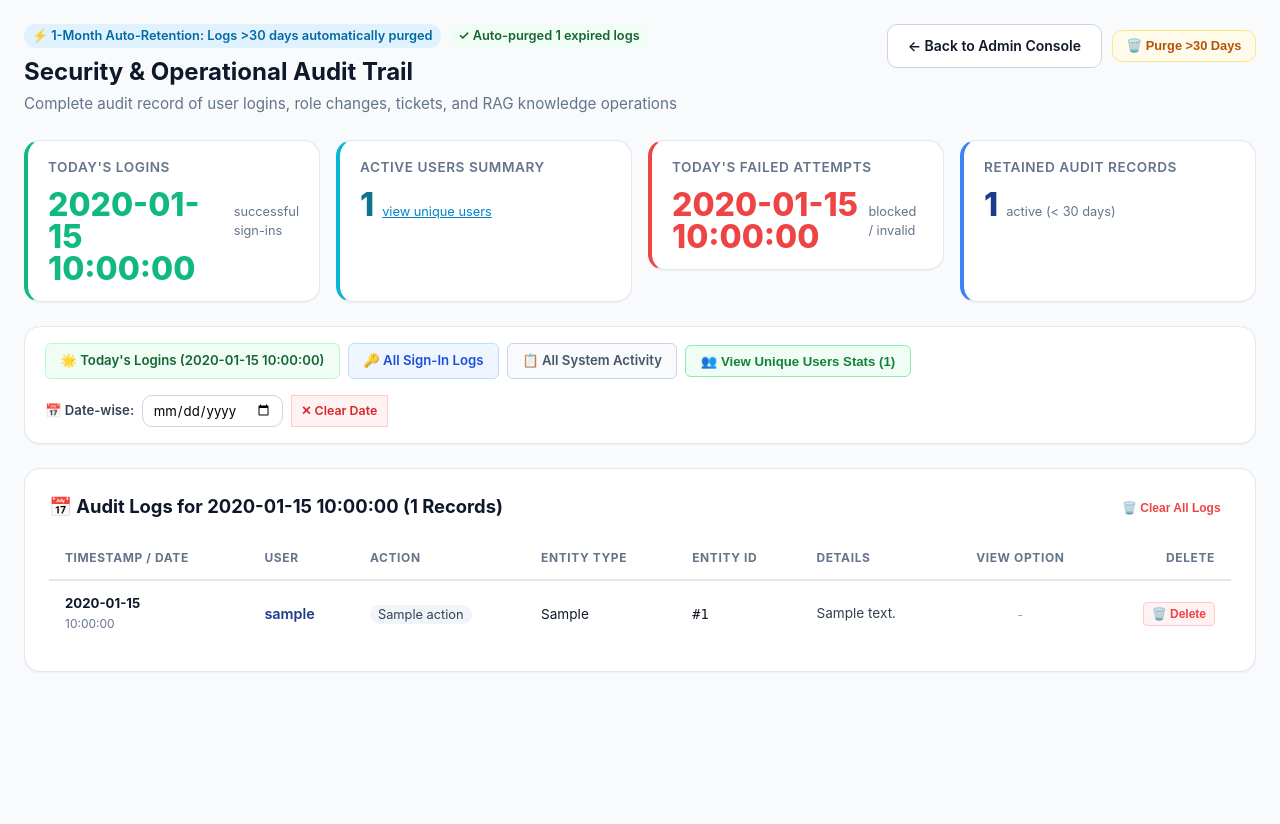
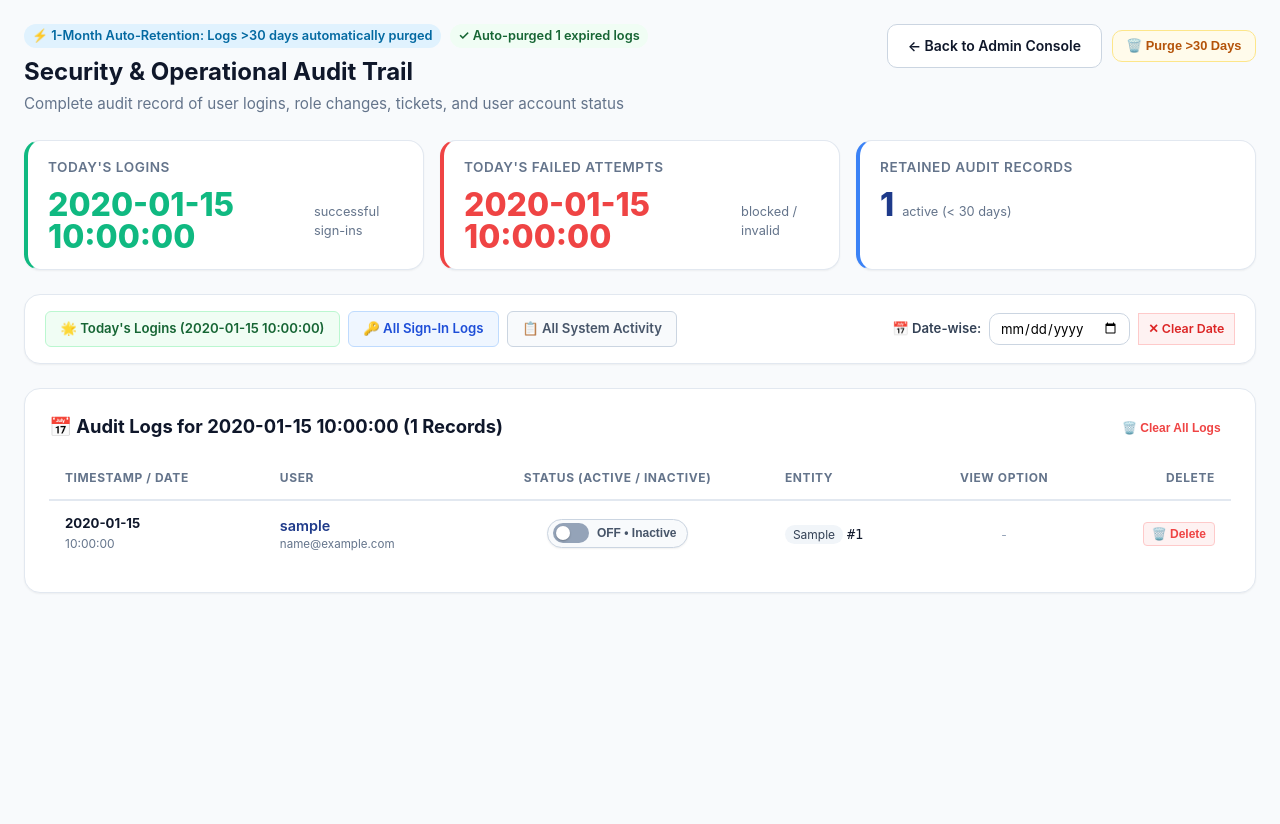
Before and after one commit to 0saran444-boop/AI-CHATBOT-RAG-Powered-IT-Helpdesk-Knowledge-System-, a Python web app: template backend/templates/admin/audit_logs.html in a window 1280 px wide. Run offline with Jinja, Linux system fonts and the light colour scheme; the template is opened without the code that fills it: most values are stand-ins (such as "Sample title", 1, 10 or a date in 2020).

Commit message:
feat: delete Active card and Details column from audit logs, add Status Active/Inactive toggle button

```diff
--- a/backend/routes/admin_routes.py
+++ b/backend/routes/admin_routes.py
@@ -95,7 +95,7 @@ def toggle_user_status(user_id: int):
     """Toggle user active / inactive status (ON / OFF switch)."""
     if user_id == current_user.id:
         flash("You cannot deactivate your own administrative account.", 'warning')
-        return redirect(url_for('admin.manage_users'))
+        return redirect(request.referrer or url_for('admin.manage_users'))
 
     user = User.query.get_or_404(user_id)
     user.is_active = not bool(user.is_active)
@@ -104,7 +104,7 @@ def toggle_user_status(user_id: int):
     status_str = "ACTIVE (ON)" if user.is_active else "INACTIVE (OFF)"
     AuditLog.log("USER_STATUS_TOGGLED", "User", user.id, current_user.id, f"Toggled {user.username} status to {status_str}")
     flash(f"User '{user.username}' status changed to {status_str}.", 'success' if user.is_active else 'info')
-    return redirect(url_for('admin.manage_users'))
+    return redirect(request.referrer or url_for('admin.manage_users'))
 
 
 @admin_bp.route('/users/<int:user_id>/delete', methods=['POST'])
--- a/backend/templates/admin/audit_logs.html
+++ b/backend/templates/admin/audit_logs.html
@@ -4,6 +4,107 @@
 
 {% block content %}
 <style>
+  /* Status Toggle Switch inside Audit Logs */
+  .status-toggle-btn {
+    display: inline-flex;
+    align-items: center;
+    gap: 0.5rem;
+    padding: 0.2rem 0.65rem 0.2rem 0.3rem;
+    border-radius: 999px;
+    cursor: pointer;
+    font-size: 0.775rem;
+    font-weight: 700;
+    border: 1.5px solid transparent;
+    transition: all 0.2s ease;
+    background: #ffffff;
+    box-shadow: 0 1px 2px rgba(0,0,0,0.06);
+    box-sizing: border-box;
+    text-decoration: none;
+  }
+  .status-toggle-btn.is-on {
+    background: #ecfdf5;
+    border-color: #6ee7b7;
+    color: #065f46;
+  }
+  .status-toggle-btn.is-on:hover {
+    background: #d1fae5;
+    box-shadow: 0 2px 4px rgba(16, 185, 129, 0.2);
+    transform: translateY(-1px);
+  }
+  .status-toggle-btn.is-off {
+    background: #f8fafc;
+    border-color: #cbd5e1;
+    color: #64748b;
+  }
+  .status-toggle-btn.is-off:hover {
+    background: #f1f5f9;
+    box-shadow: 0 2px 4px rgba(148, 163, 184, 0.2);
+    transform: translateY(-1px);
+  }
+  .switch-track {
+    width: 36px;
+    height: 20px;
+    border-radius: 999px;
+    position: relative;
+    display: inline-block;
+    flex-shrink: 0;
+    transition: background-color 0.25s ease;
+    box-sizing: border-box;
+  }
+  .is-on .switch-track {
+    background-color: #10b981;
+  }
+  .is-off .switch-track {
+    background-color: #94a3b8;
+  }
+  .switch-thumb {
+    width: 14px;
+    height: 14px;
+    background-color: #ffffff;
+    border-radius: 50%;
+    position: absolute;
+    top: 3px;
+    left: 3px;
+    transition: transform 0.25s cubic-bezier(0.4, 0, 0.2, 1);
+    box-shadow: 0 1px 2px rgba(0,0,0,0.25);
+  }
+  .is-on .switch-thumb {
+    transform: translateX(16px);
+  }
+  .is-off .switch-thumb {
+    transform: translateX(0);
+  }
+  .status-text-label {
+    font-size: 0.75rem;
+    font-weight: 700;
+    white-space: nowrap;
+    line-height: 1;
+    display: inline-block;
+  }
+  .is-on .status-text-label {
+    color: #047857;
+  }
+  .is-off .status-text-label {
+    color: #475569;
+  }
+  .status-locked-pill {
+    display: inline-flex;
+    align-items: center;
+    gap: 0.35rem;
+    padding: 0.25rem 0.65rem;
+    border-radius: 999px;
+    background: #f0fdf4;
+    border: 1px solid #bbf7d0;
+    color: #166534;
+    font-size: 0.75rem;
+    font-weight: 700;
+  }
+  .status-locked-dot {
+    width: 7px;
+    height: 7px;
+    border-radius: 50%;
+    background: #16a34a;
+  }
   .custom-modal-overlay {
     position: fixed;
     inset: 0;
@@ -61,7 +162,7 @@
         {% endif %}
       </div>
       <h2>Security &amp; Operational Audit Trail</h2>
-      <p class="subtitle">Complete audit record of user logins, role changes, tickets, and RAG knowledge operations</p>
+      <p class="subtitle">Complete audit record of user logins, role changes, tickets, and user account status</p>
     </div>
 
     <div style="display: flex; gap: 0.6rem; align-items: center; flex-wrap: wrap;">
@@ -77,7 +178,7 @@
   </div>
 
   <!-- Metric Stats Row -->
-  <div class="stats-grid" style="grid-template-columns: repeat(auto-fit, minmax(200px, 1fr)); gap: 1rem; margin-bottom: 1.5rem;">
+  <div class="stats-grid" style="grid-template-columns: repeat(auto-fit, minmax(220px, 1fr)); gap: 1rem; margin-bottom: 1.5rem;">
     <!-- Today's Successful Logins -->
     <a href="{{ url_for('admin.audit_logs', filter='today_logins') }}" style="text-decoration: none; color: inherit;">
       <div class="stat-card" style="background: #ffffff; border-left: 4px solid #10b981; padding: 1rem 1.25rem;">
@@ -88,15 +189,6 @@
         </div>
       </div>
     </a>
-
-    <!-- Unique Active Users -->
-    <div class="stat-card" style="background: #ffffff; border-left: 4px solid #06b6d4; padding: 1rem 1.25rem; cursor: pointer;" onclick="openUserModal('all-users-summary-modal')">
-      <span class="stat-label">Active Users Summary</span>
-      <div style="display: flex; align-items: baseline; gap: 0.5rem; margin-top: 0.25rem;">
-        <span class="stat-number" style="color: #0e7490;">{{ unique_users_list|length }}</span>
-        <span style="font-size: 0.8rem; color: #0284c7; text-decoration: underline;">view unique users</span>
-      </div>
-    </div>
 
     <!-- Today's Failed Logins -->
     <a href="{{ url_for('admin.audit_logs', filter='today_logins') }}" style="text-decoration: none; color: inherit;">
@@ -109,7 +201,7 @@
       </div>
     </a>
 
-    <!-- Total Active Logs Stored -->
+    <!-- Total Retained Records -->
     <div class="stat-card" style="background: #ffffff; border-left: 4px solid #3b82f6; padding: 1rem 1.25rem;">
       <span class="stat-label">Retained Audit Records</span>
       <div style="display: flex; align-items: baseline; gap: 0.5rem; margin-top: 0.25rem;">
@@ -146,17 +238,6 @@
       >
         📋 All System Activity
       </a>
-
-      <!-- View Option Modal Trigger for Unique Users (No Repeat Users) -->
-      <button
-        type="button"
-        class="btn-action"
-        style="padding: 0.45rem 0.9rem; font-size: 0.825rem; font-weight: 700; border-radius: 6px; background: #f0fdf4; color: #15803d; border: 1.5px solid #86efac; cursor: pointer;"
-        onclick="openUserModal('all-users-summary-modal')"
-        title="Check unique user login counts, first/last login and time duration (no repeat users)"
-      >
-        👥 View Unique Users Stats ({{ unique_users_list|length }})
-      </button>
     </div>
 
     <!-- Date-Wise Filter Form -->
@@ -212,10 +293,8 @@
           <tr>
             <th style="white-space: nowrap;">Timestamp / Date</th>
             <th>User</th>
-            <th>Action</th>
-            <th>Entity Type</th>
-            <th>Entity ID</th>
-            <th>Details</th>
+            <th style="text-align: center; white-space: nowrap;">Status (Active / Inactive)</th>
+            <th>Entity</th>
             <th style="text-align: center; white-space: nowrap;">View Option</th>
             <th style="text-align: right; white-space: nowrap;">Delete</th>
           </tr>
@@ -233,48 +312,52 @@
               <td style="font-weight: 600; white-space: nowrap;">
                 {% if log.user %}
                   <span style="color: #1e3a8a;">{{ log.user.username }}</span>
+                  <div style="font-size: 0.725rem; font-weight: normal; color: #64748b;">{{ log.user.email }}</div>
                 {% else %}
                   <span style="color: #64748b; font-style: italic;">System / Automated</span>
                 {% endif %}
               </td>
 
-              <!-- 3. Action with Color Coding -->
-              <td style="white-space: nowrap;">
-                {% if 'LOGIN_SUCCESS' in log.action %}
-                  <span class="category-pill" style="background: #ecfdf5; color: #047857; font-weight: 700; border: 1px solid #a7f3d0;">
-                    ✓ {{ log.action }}
-                  </span>
-                {% elif 'LOGIN_FAILED' in log.action or 'LOCKED' in log.action %}
-                  <span class="category-pill" style="background: #fef2f2; color: #b91c1c; font-weight: 700; border: 1px solid #fecaca;">
-                    ⚠ {{ log.action }}
-                  </span>
-                {% elif 'ROLE' in log.action or 'STATUS' in log.action or 'USER' in log.action %}
-                  <span class="category-pill" style="background: #ede9fe; color: #6d28d9; font-weight: 700;">
-                    👤 {{ log.action }}
-                  </span>
-                {% elif 'DOC' in log.action %}
-                  <span class="category-pill" style="background: #f0fdf4; color: #0f766e; font-weight: 700;">
-                    📄 {{ log.action }}
-                  </span>
+              <!-- 3. Status (Active / Inactive Button) -->
+              <td style="text-align: center; white-space: nowrap;">
+                {% if log.user %}
+                  {% if log.user.id == current_user.id %}
+                    <span class="status-locked-pill" title="Your administrative account is permanently ON">
+                      <span class="status-locked-dot"></span> ON (Active)
+                    </span>
+                  {% else %}
+                    <form action="{{ url_for('admin.toggle_user_status', user_id=log.user.id) }}" method="POST" style="margin: 0; display: inline-block;">
+                      <button
+                        type="submit"
+                        class="status-toggle-btn {% if log.user.is_active %}is-on{% else %}is-off{% endif %}"
+                        title="Click to toggle status: {% if log.user.is_active %}Turn OFF (Deactivate {{ log.user.username }}){% else %}Turn ON (Activate {{ log.user.username }}){% endif %}"
+                        onclick="return confirm('Change status for {{ log.user.username }} to {% if log.user.is_active %}INACTIVE (Turn OFF){% else %}ACTIVE (Turn ON){% endif %}?');"
+                      >
+                        <span class="switch-track">
+                          <span class="switch-thumb"></span>
+                        </span>
+                        <span class="status-text-label">
+                          {% if log.user.is_active %}
+                            ON &bull; Active
+                          {% else %}
+                            OFF &bull; Inactive
+                          {% endif %}
+                        </span>
+                      </button>
+                    </form>
+                  {% endif %}
                 {% else %}
-                  <span class="category-pill">{{ log.action }}</span>
+                  <span style="color: #94a3b8; font-size: 0.775rem;">System</span>
                 {% endif %}
               </td>
 
-              <!-- 4. Entity Type -->
-              <td style="white-space: nowrap; font-size: 0.85rem;">{{ log.entity_type }}</td>
-
-              <!-- 5. Entity ID -->
+              <!-- 4. Entity (Type & ID) -->
               <td style="white-space: nowrap; font-size: 0.85rem;">
-                {% if log.entity_id %}<code>#{{ log.entity_id }}</code>{% else %}-{% endif %}
+                <span class="category-pill" style="font-size: 0.75rem;">{{ log.entity_type }}</span>
+                {% if log.entity_id %}<code>#{{ log.entity_id }}</code>{% endif %}
               </td>
 
-              <!-- 6. Details -->
-              <td style="font-size: 0.85rem; line-height: 1.45; color: #334155;">
-                {{ log.details or '-' }}
-              </td>
-
-              <!-- 7. View Option (Check how many times logged and time duration) -->
+              <!-- 5. View Option (Check how many times logged and time duration) -->
               <td style="text-align: center; white-space: nowrap;">
                 {% if log.user_id and log.user_id in user_stats %}
                   <button
@@ -282,7 +365,7 @@
                     class="btn-action"
                     style="background: #f0fdf4; border: 1px solid #86efac; color: #166534; font-weight: 700; font-size: 0.775rem; padding: 0.25rem 0.65rem; border-radius: 4px; cursor: pointer;"
                     onclick="openUserModal('modal-user-{{ log.user_id }}')"
-                    title="View login frequency and duration for {{ log.user.username if log.user else 'User' }}"
+                    title="View login stats & details for {{ log.user.username if log.user else 'User' }}"
                   >
                     👁️ View
                   </button>
@@ -291,7 +374,7 @@
                 {% endif %}
               </td>
 
-              <!-- 8. Delete Option (Per Row) -->
+              <!-- 6. Delete Option (Per Row) -->
               <td style="text-align: right; white-space: nowrap;">
                 <form action="{{ url_for('admin.delete_audit_log', log_id=log.id) }}" method="POST" onsubmit="return confirm('Delete this audit log entry (#{{ log.id }})?');" style="margin: 0; display: inline;">
                   <button
@@ -307,7 +390,7 @@
             </tr>
           {% else %}
             <tr>
-              <td colspan="8" style="text-align: center; padding: 2.5rem; color: var(--text-muted);">
+              <td colspan="6" style="text-align: center; padding: 2.5rem; color: var(--text-muted);">
                 <em>No audit events found for this filter or date.</em>
               </td>
             </tr>
@@ -377,7 +460,7 @@
 
         <!-- Body / Detailed Sessions Table -->
         <div style="padding: 1rem 1.4rem; overflow-y: auto; flex: 1;">
-          <h5 style="margin: 0 0 0.5rem 0; font-size: 0.85rem; color: #475569;">Detailed Login History:</h5>
+          <h5 style="margin: 0 0 0.5rem 0; font-size: 0.85rem; color: #475569;">Detailed Login History &amp; Events:</h5>
           <table class="data-table" style="width: 100%; font-size: 0.825rem;">
             <thead>
               <tr>
@@ -439,87 +522,6 @@
       </div>
     </div>
   {% endfor %}
-
-  <!-- ========================================================================= -->
-  <!-- ALL UNIQUE USERS SUMMARY MODAL (NO REPEAT USERS TABLE) -->
-  <!-- ========================================================================= -->
-  <div id="all-users-summary-modal" class="custom-modal-overlay" style="display: none;">
-    <div class="custom-modal-content" style="max-width: 900px;">
-      <!-- Header -->
-      <div style="padding: 1.1rem 1.4rem; border-bottom: 1px solid #e2e8f0; display: flex; justify-content: space-between; align-items: center; background: #f8fafc; border-top-left-radius: 12px; border-top-right-radius: 12px;">
-        <div>
-          <h4 style="margin: 0; font-size: 1.15rem; color: #0f172a;">
-            👥 All Users Login Summary ({{ unique_users_list|length }} Unique Users)
-          </h4>
-          <p style="margin: 3px 0 0 0; font-size: 0.8rem; color: #64748b;">
-            Aggregated by user &bull; No repeat users &bull; Shows login count and active time duration
-          </p>
-        </div>
-        <button type="button" onclick="closeUserModal('all-users-summary-modal')" style="background: none; border: none; font-size: 1.6rem; line-height: 1; cursor: pointer; color: #64748b; padding: 0.2rem 0.5rem;">&times;</button>
-      </div>
-
-      <!-- Table Body -->
-      <div style="padding: 1rem 1.4rem; overflow-y: auto; flex: 1;">
-        <table class="data-table" style="width: 100%; font-size: 0.85rem;">
-          <thead>
-            <tr>
-              <th>User</th>
-              <th>Role</th>
-              <th style="text-align: center; white-space: nowrap;">How Many Times Logged</th>
-              <th style="white-space: nowrap;">First Sign-In</th>
-              <th style="white-space: nowrap;">Most Recent Sign-In</th>
-              <th style="white-space: nowrap;">Time Duration</th>
-              <th style="text-align: right; white-space: nowrap;">View History</th>
-            </tr>
-          </thead>
-          <tbody>
-            {% for u in unique_users_list %}
-              <tr>
-                <td style="font-weight: 700; color: #1e3a8a; white-space: nowrap;">
-                  {{ u.username }}
-                  <div style="font-size: 0.725rem; font-weight: normal; color: #64748b;">{{ u.email }}</div>
-                </td>
-                <td>
-                  <span class="badge badge-{{ u.role|replace(' ', '_') }}">{{ u.role }}</span>
-                </td>
-                <td style="text-align: center; white-space: nowrap;">
-                  <span style="font-weight: 800; color: #047857; background: #ecfdf5; border: 1px solid #a7f3d0; padding: 2px 8px; border-radius: 999px; font-size: 0.8rem;">
-                    🔥 {{ u.total_logins }}
-                  </span>
-                </td>
-                <td style="font-size: 0.8rem; color: #334155; white-space: nowrap;">
-                  {{ u.first_login.strftime('%Y-%m-%d %H:%M') }}
-                </td>
-                <td style="font-size: 0.8rem; color: #334155; white-space: nowrap;">
-                  {{ u.last_login.strftime('%Y-%m-%d %H:%M') }}
-                </td>
-                <td style="white-space: nowrap;">
-                  <span class="duration-pill">⏱️ {{ u.duration_label }}</span>
-                </td>
-                <td style="text-align: right; white-space: nowrap;">
-                  <button
-                    type="button"
-                    class="btn-action"
-                    style="background: #f0fdf4; border: 1px solid #86efac; color: #166534; font-weight: 700; font-size: 0.75rem; padding: 0.25rem 0.55rem; border-radius: 4px; cursor: pointer;"
-                    onclick="closeUserModal('all-users-summary-modal'); openUserModal('modal-user-{{ u.user_id }}');"
-                  >
-                    👁️ Details
-                  </button>
-                </td>
-              </tr>
-            {% endfor %}
-          </tbody>
-        </table>
-      </div>
-
-      <!-- Footer -->
-      <div style="padding: 0.85rem 1.4rem; border-top: 1px solid #e2e8f0; background: #f8fafc; border-bottom-left-radius: 12px; border-bottom-right-radius: 12px; display: flex; justify-content: flex-end;">
-        <button type="button" class="btn-secondary" onclick="closeUserModal('all-users-summary-modal')" style="font-size: 0.825rem; padding: 0.4rem 0.9rem;">
-          Close
-        </button>
-      </div>
-    </div>
-  </div>
 </div>
 
 <script>
```
